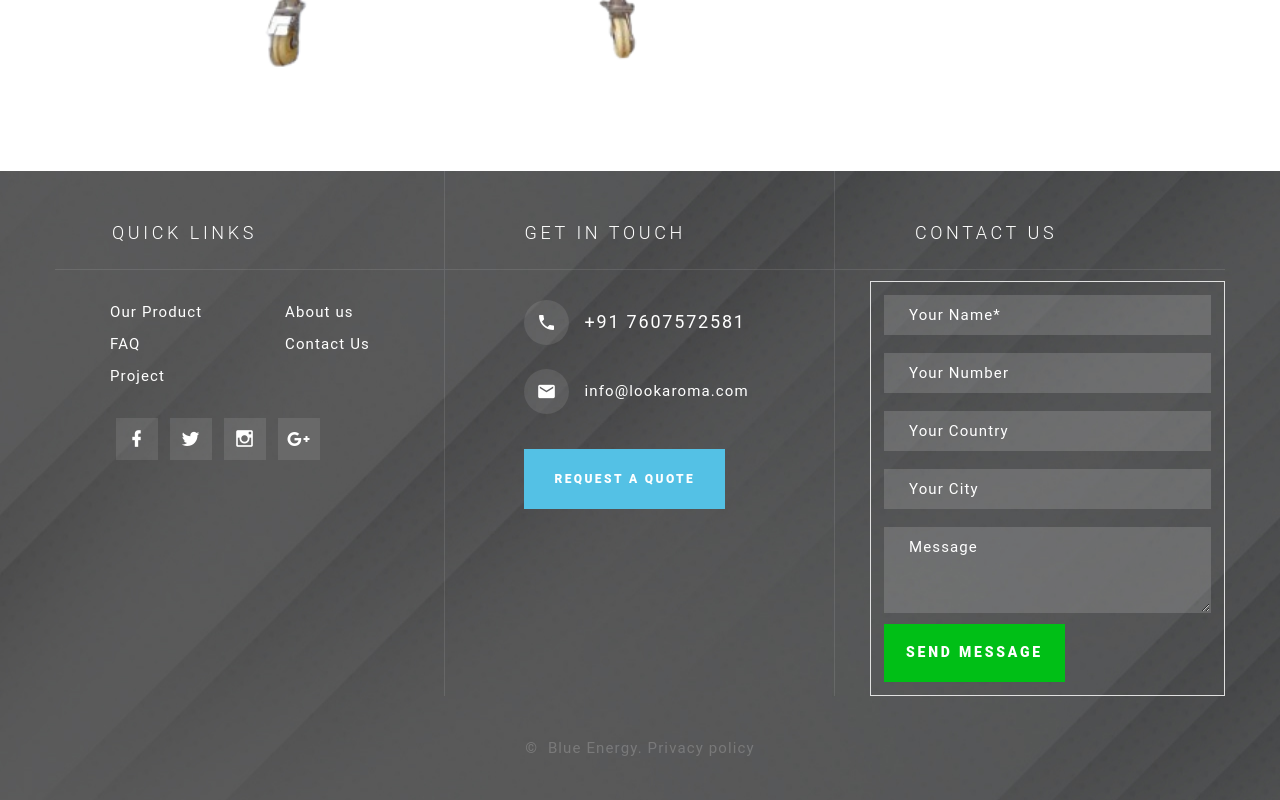
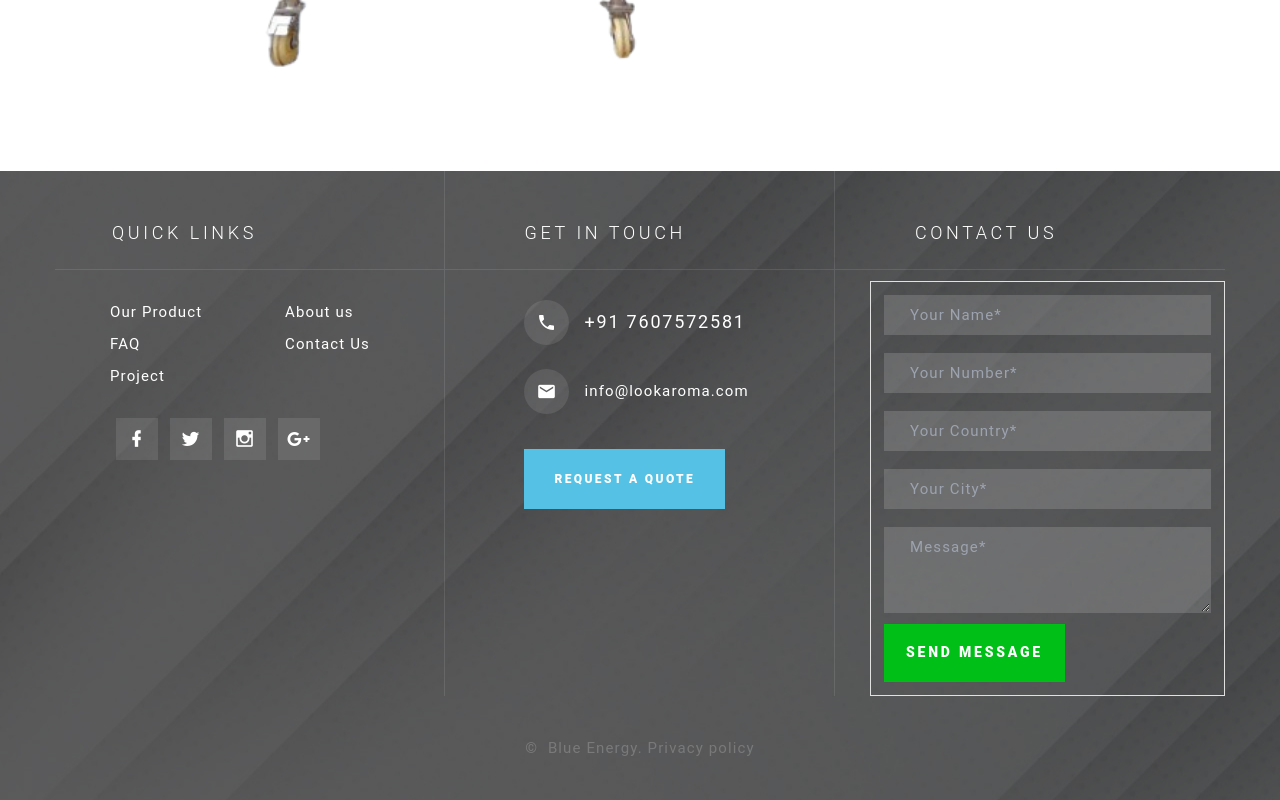
Before and after one commit to kulkhushi/essential_oil, a Next.js app: page /project in a window 1280 px wide. Shown: the part 3294-4094 px from the top of the page. Built offline with nearby package versions, Linux system fonts and the light colour scheme.

Commit message:
Mail Form

```diff
--- a/components/Footer.tsx
+++ b/components/Footer.tsx
@@ -136,15 +136,11 @@ const Footer = () => {
                       id="contact-name"
                       type="text"
                       name="name"
+                      placeholder="Your Name*"
                       data-constraints="@Required"
                     />
                     <span className="form-validation"></span>
-                    <label
-                      className="form-label rd-input-label"
-                      htmlFor="contact-name"
-                    >
-                      Your Name*
-                    </label>
+
                   </div>
 
                   <div className="form-wrap">
@@ -154,14 +150,10 @@ const Footer = () => {
                       type="text"
                       name="number"
                       data-constraints="@Required"
+                      placeholder="Your Number*"
                     />
                     <span className="form-validation"></span>
-                    <label
-                      className="form-label rd-input-label"
-                      htmlFor="contact-email"
-                    >
-                      Your Number
-                    </label>
+
                   </div>
 
                   <div className="form-wrap">
@@ -171,14 +163,10 @@ const Footer = () => {
                       type="text"
                       name="country"
                       data-constraints="@Required"
+                      placeholder="Your Country*"
                     />
                     <span className="form-validation"></span>
-                    <label
-                      className="form-label rd-input-label"
-                      htmlFor="contact-country"
-                    >
-                      Your Country
-                    </label>
+
                   </div>
 
                   <div className="form-wrap">
@@ -188,26 +176,18 @@ const Footer = () => {
                       type="email"
                       name="city"
                       data-constraints="@Required"
+                      placeholder="Your City*"
                     />
                     <span className="form-validation"></span>
-                    <label
-                      className="form-label rd-input-label"
-                      htmlFor="contact-city"
-                    >
-                      Your City
-                    </label>
+
                   </div>
 
                   <div className="form-wrap">
-                    <label
-                      className="form-label rd-input-label"
-                      htmlFor="contact-message"
-                    >
-                      Message
-                    </label>
+
                     <textarea
                       className="form-input form-control-has-validation form-control-last-child"
                       id="contact-message"
+                      placeholder="Message*"
                       name="message"
                       data-constraints="@Required"
                       style={{ height: "86px" }}
--- a/components/Form/DownloadForm.tsx
+++ b/components/Form/DownloadForm.tsx
@@ -114,15 +114,14 @@ const DownloadForm = () => {
       <label htmlFor="mobile">Mobile Number:</label>
       <br />
       <input
-        type="tel"
-        id="mobile"
-        name="mobile"
-        // value={formData.mobile}
-        // onChange={handleChange}
-        required
-        pattern="[0-9]{10}"
-        // disabled={pending}
-      />
+  type="tel"
+  id="mobile"
+  name="mobile"
+  required
+  pattern="\+?[0-9\s\-]{7,15}"
+  title="Please enter a valid phone number"
+  placeholder="+123 456 7890"
+/>
       <br />
       <br />
 
```
